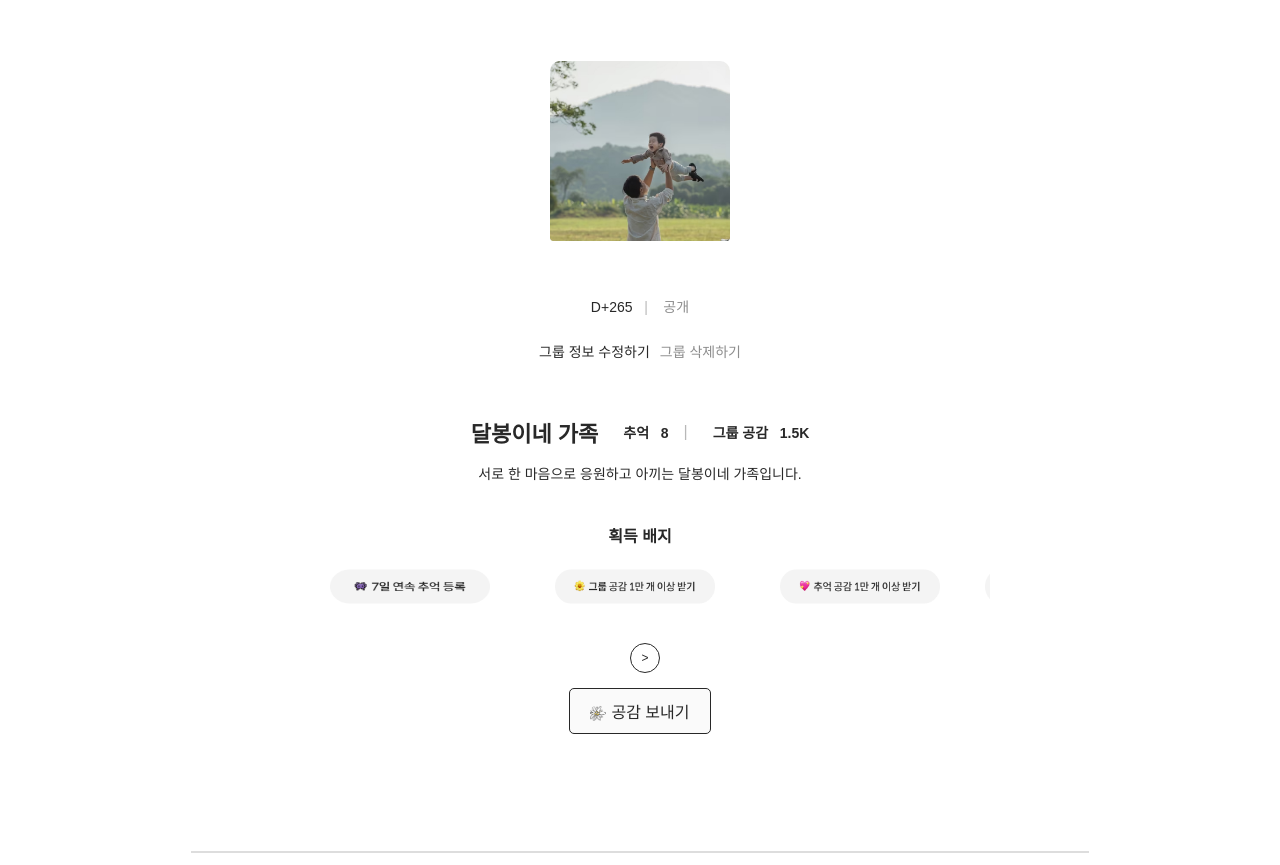
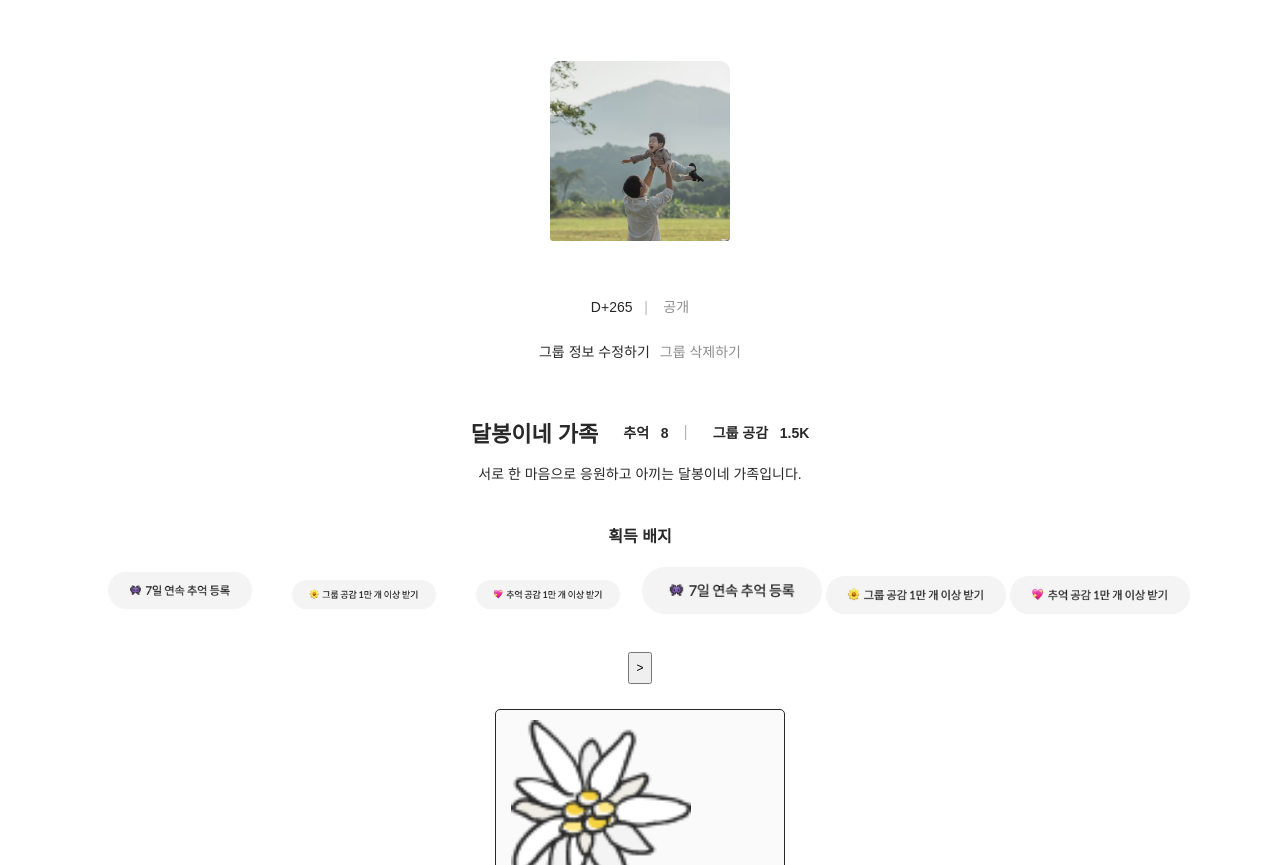
Before and after one commit to ganghyeon1ee/jogakzip, a plain HTML site: page FE/그룹 상세 조회/Detail_page_open_dataO.html in a window 1280 px wide. Shown: the part 87-952 px from the top of the page. Drawn offline with Linux system fonts and the light colour scheme; files that its build step writes are made by us from their sources; files whose address does not match are found by name; a web font is replaced by a local one.

Commit message:
배지 수정...

```diff
--- a/Frontend/group_detail.css
+++ b/Frontend/group_detail.css
@@ -140,50 +140,24 @@ body {
     font-size: 16px;
 }
 
-.badge{
+.badge {
     display: flex;
+    flex-direction: column;
     align-items: center;
-    position: relative;
+    margin-top: 20px;
 }
 
-.detail_card .badge .image-container {
+.image-container-row {
     display: flex;
-    overflow: hidden;
-    width: 100%; /* 부모 요소의 너비를 기준으로 설정합니다 */
-    width: 700px; /* 3개 이상의 이미지가 보이도록 너비를 확장 */
-    margin-bottom: 30px;
-    transform: translateX(0); /* 슬라이더의 초기 위치 설정 */
-    transition: transform 0.5s ease-in-out; /* 부드러운 이동 애니메이션 */
+    justify-content: center;
+    gap: 10px;
+    margin-bottom: 20px;
 }
 
-.detail_card .badge .image-container img {
-    flex-shrink: 0; /* 이미지 크기가 줄어들지 않도록 설정합니다 */
-    margin-right: 5px;
-    height: 43px;
+.image-container-row img {
     width: 200px;
+    height: auto;
     transition: transform 0.3s ease-in-out;
-    margin-left: 20px;
-}
-
-.badge .slide-button {
-    background-color: white;
-    color: #282828;
-    border: 1px solid #282828;
-    border-radius: 50%;
-    cursor: pointer;
-    width: 30px;
-    height: 30px;
-    display: flex;
-    align-items: center;
-    justify-content: center;
-    margin-left: 10px; /* 이미지 옆에 배치 */
-    transition: background-color 0.3s ease;
-}
-
-.badge .slide-button:hover {
-    background-color: #282828;
-    color: white;
-    border: none;
 }
 
 .badge .like-button {
@@ -195,24 +169,7 @@ body {
     font-size: 16px;
     cursor: pointer;
     transition: background-color 0.3s ease;
-    margin-left: 10px; /* 슬라이드 버튼 옆에 배치 */
-    width: 141.333334px;
-    margin-left: 90px;
-}
-
-.badge .like-button:hover {
-    background-color: #282828;
-    color: white;
-    border: none;
-}
-
-.detail_card .badge .flower {
-    width: 16px;
-    height: 16px;
-    vertical-align: middle;
-    margin-right: 5px;
-    margin-left: 0px;
-    margin-top: 0px;
+    margin-top: 20px;
 }
 /* 꽃 이미지 효과를 위한 CSS */
 .flower-container {
```
Also changed, not shown: Frontend/group_detail.html (+18 -19 lines).
